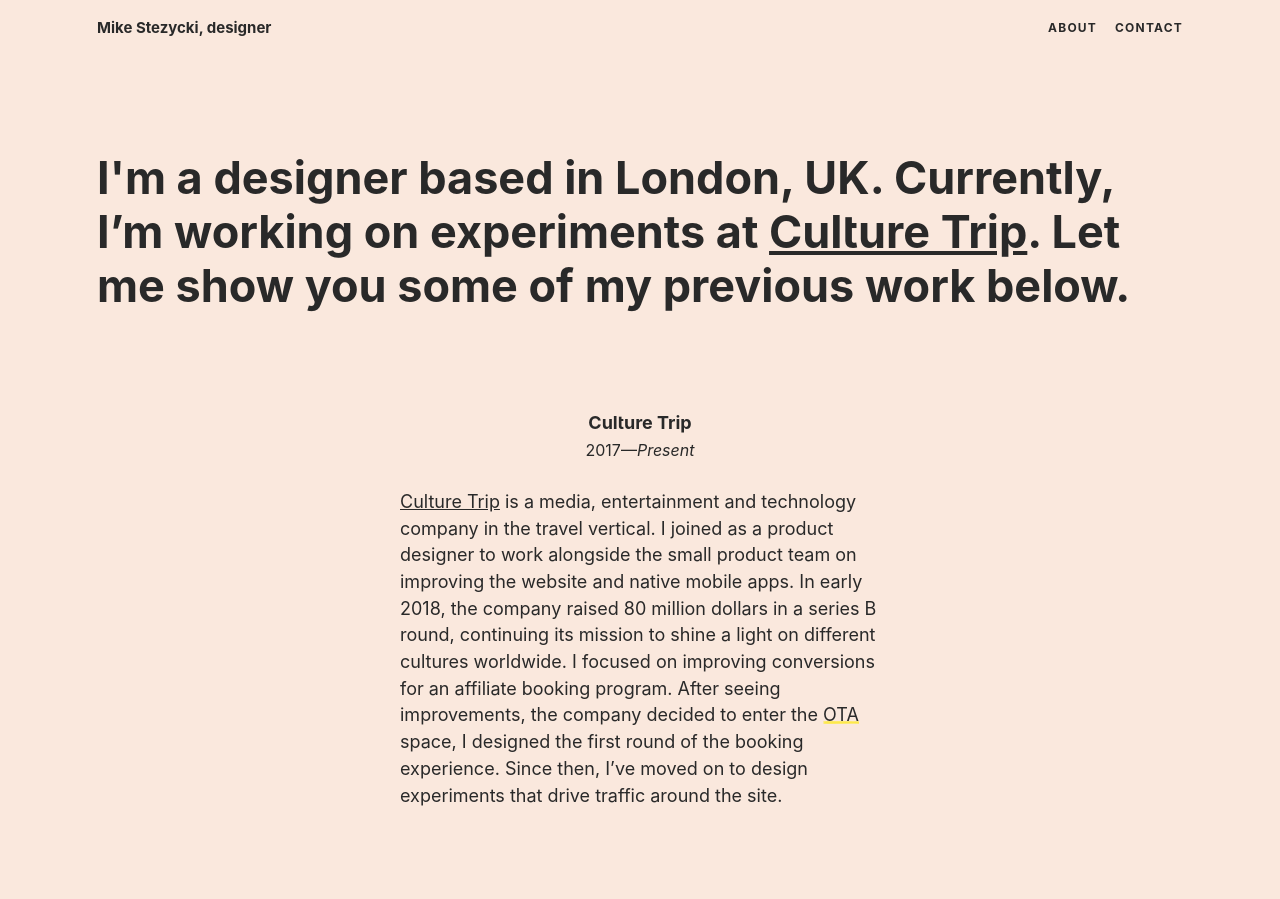
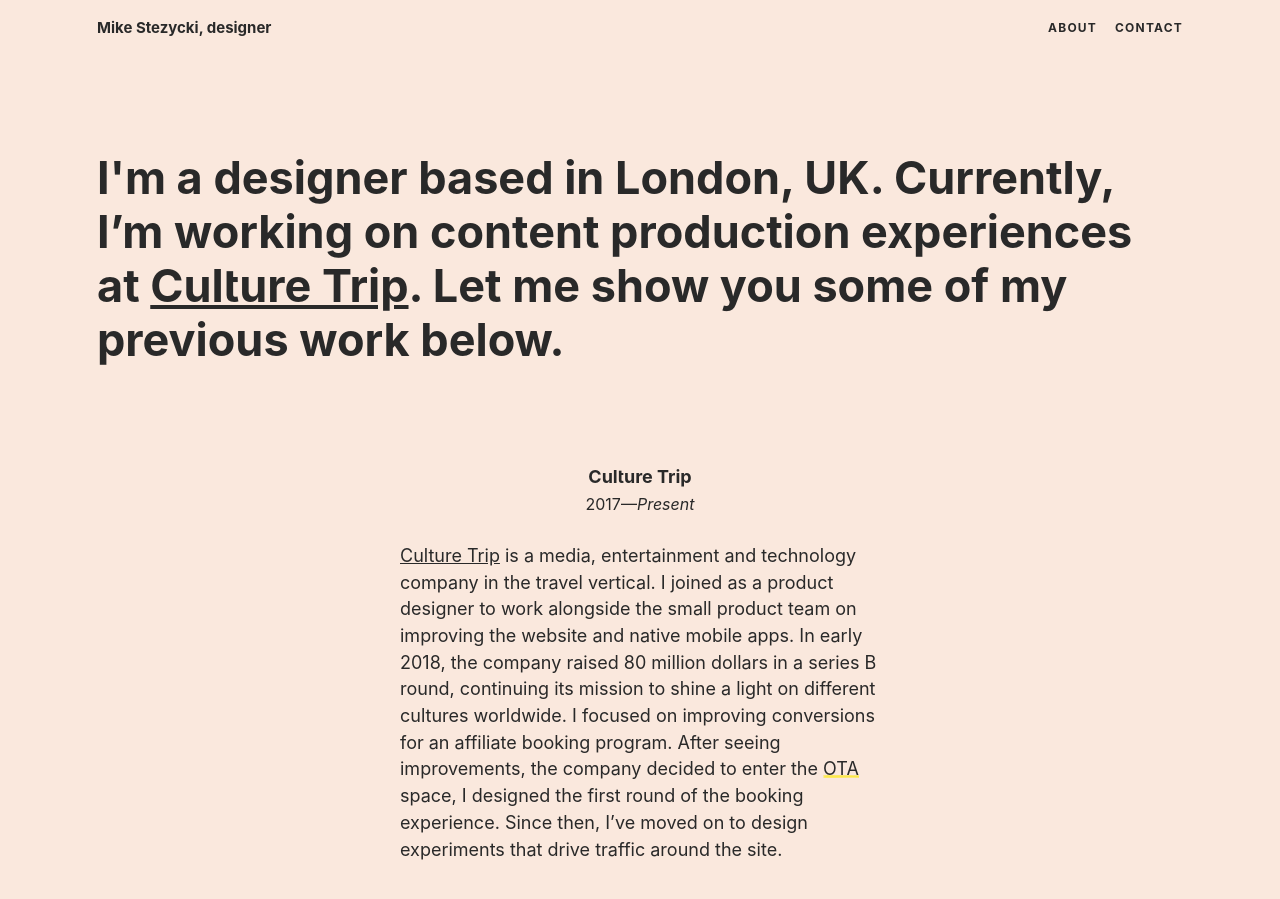
Before and after one commit to mr-stezz/mr-stezz.github.io, a Jekyll site: the page built from index.html, in a window 1280 px wide and 900 px high. Built offline with Jekyll 4.4.1, drawn with Linux system fonts in a browser that asks for light colours; some web fonts are replaced.

Commit message:
Alter the homepage intro text

```diff
--- a/index.html
+++ b/index.html
@@ -2,7 +2,7 @@
 layout: home
 title: Home
 ---
-<h2 class="heading  mega  w--700  u--m-bottom--huge">I'm a designer based in London, UK. Currently, I’m working on experiments at <a href="https://theculturetrip.com" title="Location based inspiration and content to make you feel like a local, everywhere.">Culture Trip</a>. Let me show you some of my previous work below.</h2>
+<h2 class="heading  mega  w--700  u--m-bottom--huge">I'm a designer based in London, UK. Currently, I’m working on content production experiences at <a href="https://theculturetrip.com" title="Award-winning travel stories, insider city guides, and handpicked hotels and experiences in the coolest neighbourhoods.">Culture Trip</a>. Let me show you some of my previous work below.</h2>
 {% include _projects.culture-trip.html %}
 {% include _projects.oncare.html %}
 {% include _projects.carmen.html %}
```
